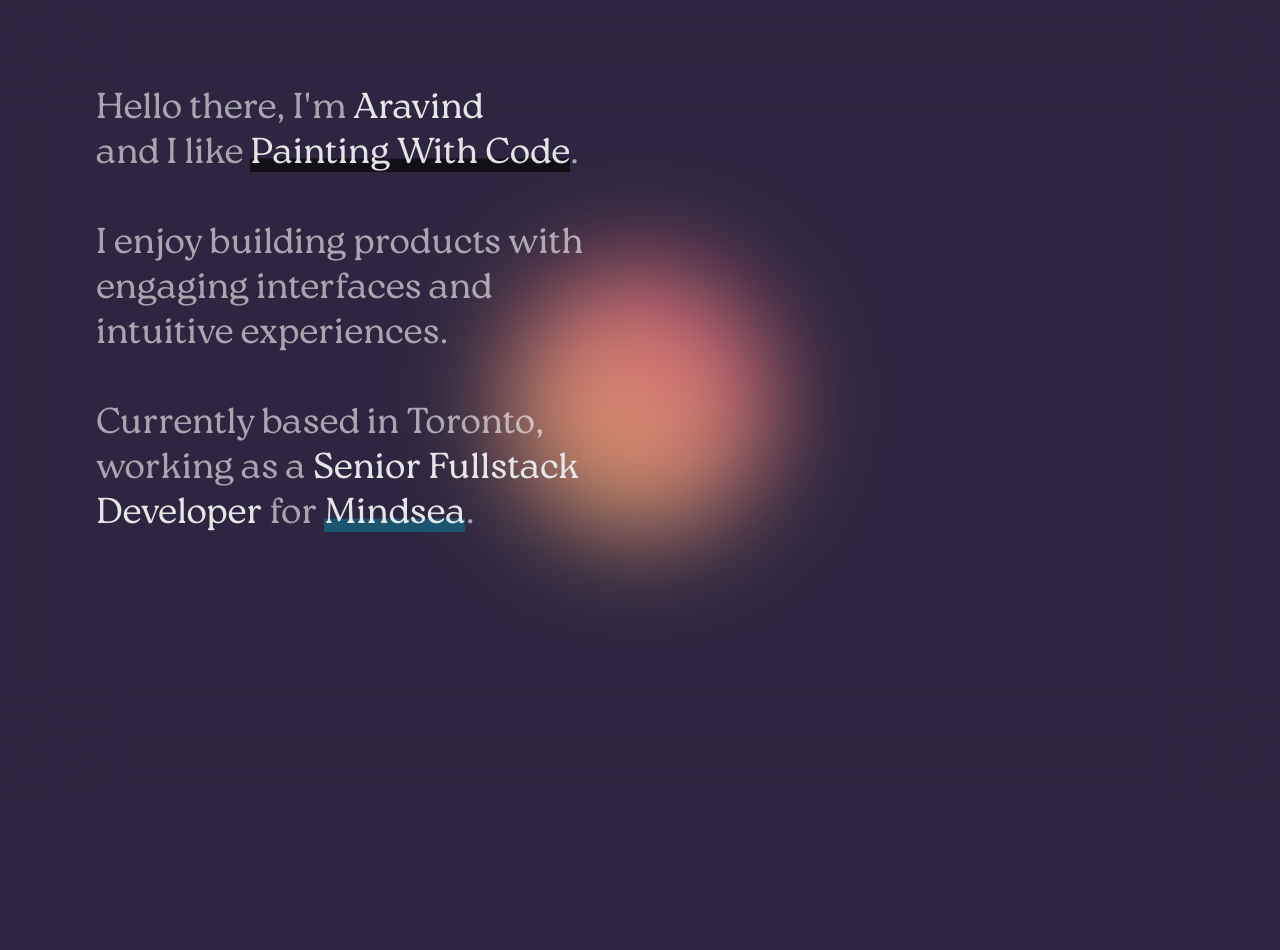
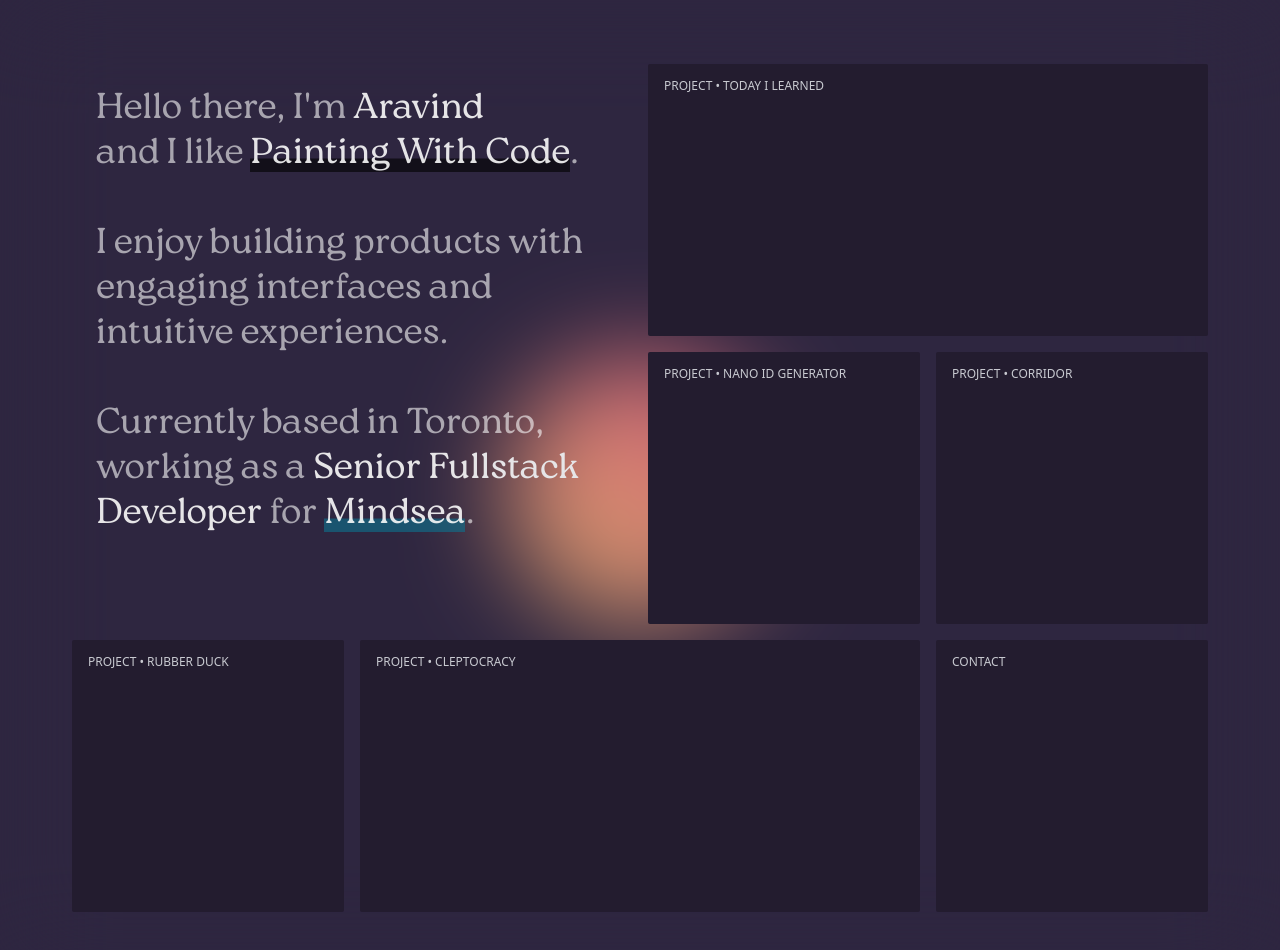
Before and after one commit to PaintingWithCode/portfolio, a SvelteKit app: page / in a window 1280 px wide. Shown: the top 950 px of the page. Before the commit the page ends 800 px from the top, so only its background shows below. Built offline with nearby package versions, Linux system fonts and the light colour scheme.

Commit message:
feat: Add cards

```diff
--- a/src/routes/+page.svelte
+++ b/src/routes/+page.svelte
@@ -1,6 +1,7 @@
 <script>
 	import Blob from './home/Blob.svelte';
 	import Blurb from './home/Blurb.svelte';
+	import Card from './home/Card.svelte';
 </script>
 
 <div class="relative min-h-screen overflow-hidden">
@@ -9,5 +10,11 @@
 		class="container mx-auto grid grid-cols-1 px-8 py-7 sm:grid-flow-row-dense sm:grid-cols-2 lg:grid-cols-3 lg:py-14 xl:grid-cols-4 xl:px-16 2xl:px-24"
 	>
 		<Blurb />
+		<Card isWide title="Project • Today I Learned" delayFactor={1} />
+		<Card title="Project • Nano ID Generator" delayFactor={2} />
+		<Card title="Project • Corridor" delayFactor={3} />
+		<Card title="Project • Rubber Duck" delayFactor={4} />
+		<Card isWide title="Project • Cleptocracy" delayFactor={5} />
+		<Card title="Contact" delayFactor={6} />
 	</main>
 </div>
--- a/src/routes/home/Blurb.svelte
+++ b/src/routes/home/Blurb.svelte
@@ -9,7 +9,7 @@
 	});
 </script>
 
-<div class="sm:col-span-2 sm:row-span-2 lg:aspect-square">
+<div class="mb-2 sm:col-span-2 sm:row-span-2 sm:mb-0 lg:aspect-square">
 	{#if isVisible}
 		<h1
 			in:fly={{ y: '-12px', delay: 600 }}
--- /dev/null
+++ b/src/routes/home/Card.svelte
@@ -0,0 +1,36 @@
+<script lang="ts">
+	import { cn } from '$lib/utils';
+	import { onMount } from 'svelte';
+	import { fly } from 'svelte/transition';
+
+	export let title = '';
+	export let isWide = false;
+	export let delayFactor = 0;
+
+	let isVisible = false;
+
+	onMount(() => {
+		isVisible = true;
+	});
+
+	const delay = 600 + delayFactor * 150;
+</script>
+
+<div
+	class={cn('aspect-square p-2', {
+		'lg:col-span-2 lg:aspect-[2]': Boolean(isWide)
+	})}
+>
+	{#if isVisible}
+		<div
+			class="group relative flex h-full justify-center overflow-hidden rounded-sm bg-montana"
+			in:fly={{ y: '-12px', delay }}
+		>
+			<div
+				class="absolute left-4 right-4 top-4 flex flex-row items-center justify-between text-xs uppercase leading-none"
+			>
+				<span class="text-slate-100/80">{title}</span>
+			</div>
+		</div>
+	{/if}
+</div>
```
